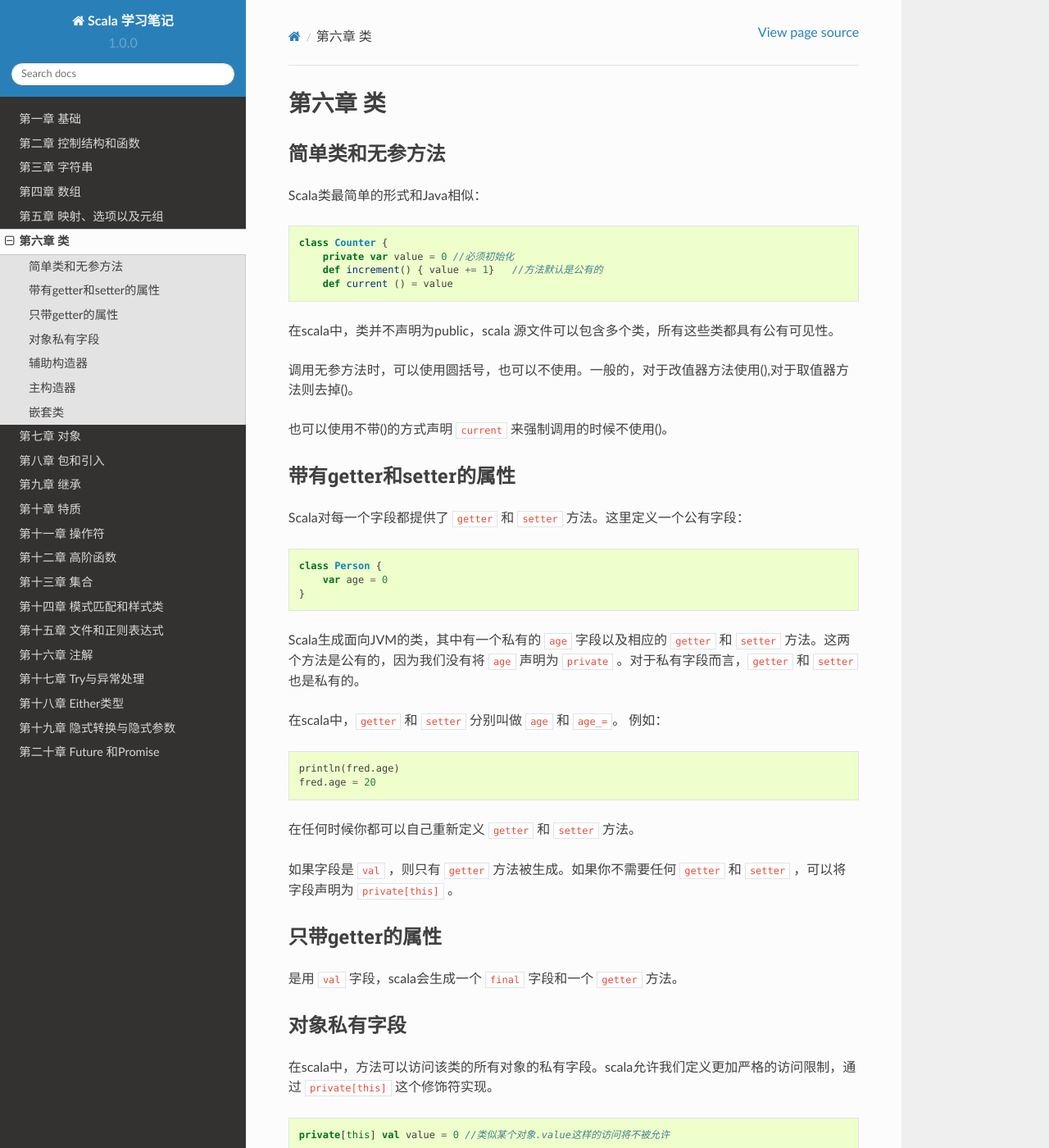
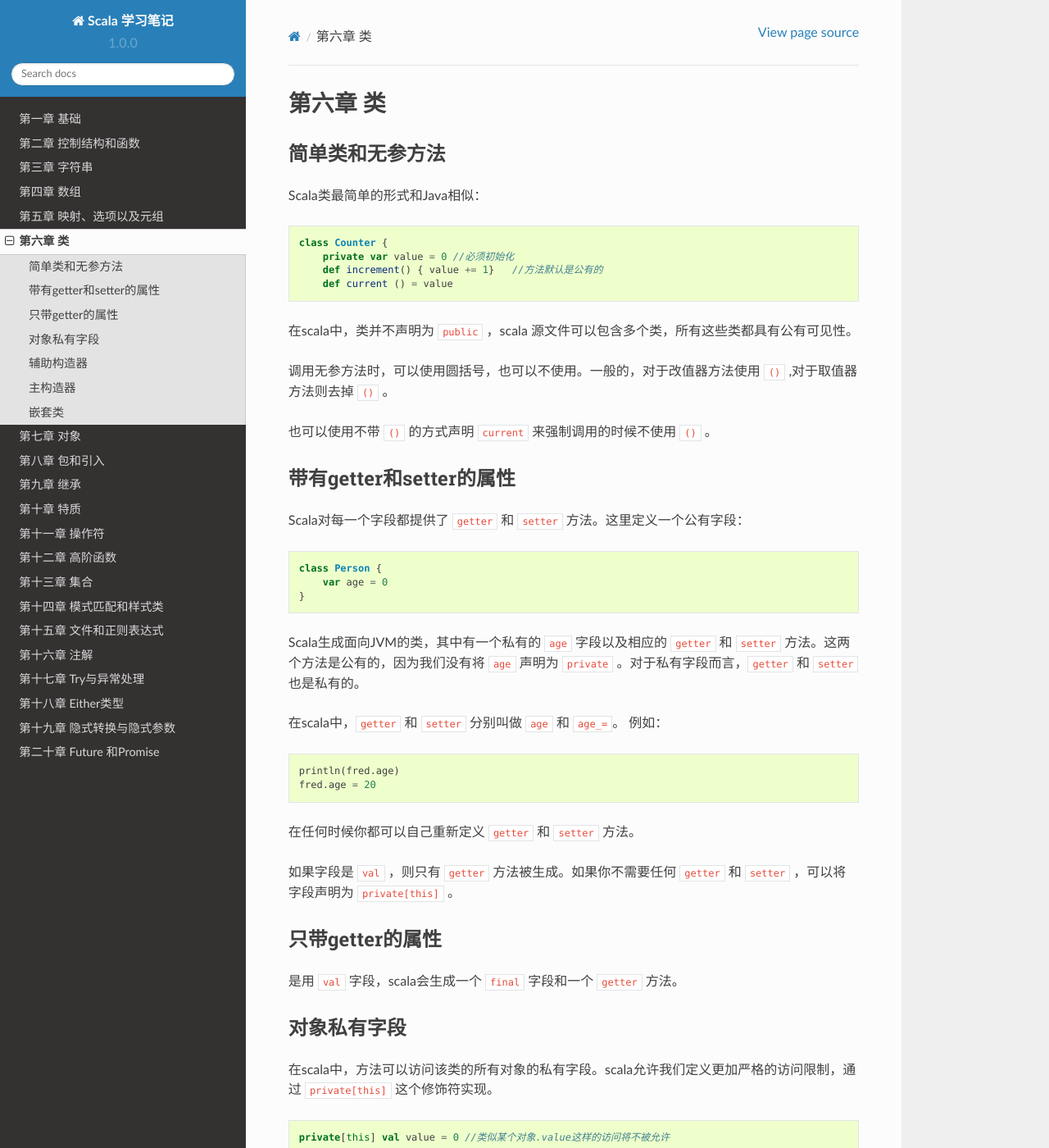
Before and after one commit to nummy/learning-scala, a Sphinx documentation site: the page built from source/chapter/chapter06.rst, in a window 1280 px wide and 1400 px high. Shown: the whole window at 82% size. Built offline with Sphinx 7.4.7 and the Read the Docs theme 2.0.0, drawn with Linux system fonts in a browser that asks for light colours; pages that are not in the unit, such as notebooks, are missing from menus; some of the changed text lies outside the part shown.

```diff
--- a/source/chapter/chapter06.rst
+++ b/source/chapter/chapter06.rst
@@ -15,11 +15,11 @@ Scala类最简单的形式和Java相似：
         def increment() { value += 1}   //方法默认是公有的
         def current () = value
 
-在scala中，类并不声明为public，scala 源文件可以包含多个类，所有这些类都具有公有可见性。
+在scala中，类并不声明为 ``public`` ，scala 源文件可以包含多个类，所有这些类都具有公有可见性。
 
-调用无参方法时，可以使用圆括号，也可以不使用。一般的，对于改值器方法使用(),对于取值器方法则去掉()。
+调用无参方法时，可以使用圆括号，也可以不使用。一般的，对于改值器方法使用 ``()`` ,对于取值器方法则去掉 ``()`` 。
 
-也可以使用不带()的方式声明 ``current`` 来强制调用的时候不使用()。
+也可以使用不带 ``()`` 的方式声明 ``current`` 来强制调用的时候不使用 ``()`` 。
 
 --------------------------
 带有getter和setter的属性
@@ -65,7 +65,7 @@ Scala生成面向JVM的类，其中有一个私有的 ``age`` 字段以及相应
 
 这样的访问有时候称之为对象私有的。
 
-对于类私有的字段，scala会生成私有的 ``getter``和 ``setter`` 方法，但对于对象私有的字段，scala根本不会生成getter和setter方法。
+对于类私有的字段，scala会生成私有的 ``getter``和 ``setter`` 方法，但对于对象私有的字段，scala根本不会生成 ``getter`` 和 ``setter`` 方法。
 
 scala允许将访问权赋予给指定的类，``private[类名]`` 修饰符可以定义仅有指定类的方法可以访问给定的字段。这里的类必须是当前定义的类，或者是包含该类的外部类。
 
@@ -138,7 +138,7 @@ scala允许将访问权赋予给指定的类，``private[类名]`` 修饰符可
     }
 
 
-``println`` 语句是主构造器的一部分，每当有对象被构造出来的时候，上述代码就会被执行。当你I需要再构造过程中配置某个字段的时候这个特性特别有用。
+``println`` 语句是主构造器的一部分，每当有对象被构造出来的时候，上述代码就会被执行。当你需要再构造过程中配置某个字段的时候这个特性特别有用。
 
 
 如果类名之后没有参数，则该类具备一个无参主构造器，这样的一个构造器仅仅简单的执行类体中的所有语句而已。
```
